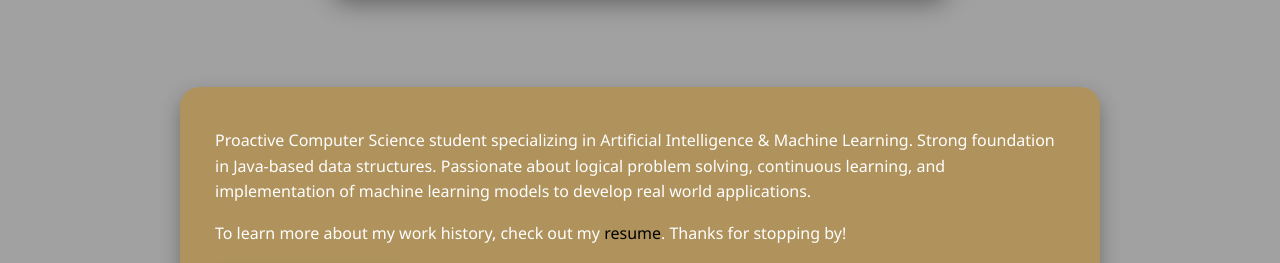
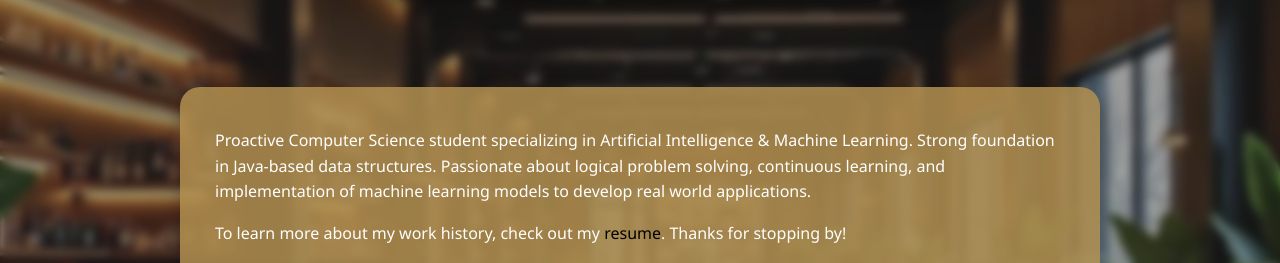
Before and after one commit to Chetana-Siva-Durga/Resume, a plain HTML site: page index.html in a window 1280 px wide. Shown: the part 213-476 px from the top of the page. Drawn offline with Linux system fonts and the light colour scheme.

Commit message:
Update style.css

```diff
--- a/style.css
+++ b/style.css
@@ -1,105 +1,4 @@
-/* Global styles */
-/*
-   dark-greenv: #3c8453
-   sarly-heige- #bcaa96
-   darkgrey -#222
-   lightgrey - #ded4d6
-   off-white -#f6f6f6
-   */
 
-/*   index.html   */
-/*html, body {
-    height: 100%;
-    margin: 0;
-    padding: 0;
-}
-
-/* Background image settings */
-/*body {
-    background-image: url("placeholder-images/back.jpg");
-    background-size: cover;
-    background-repeat: no-repeat;
-    background-position: center;
-    background-attachment: fixed;
-    min-height: 100vh;
-     font-family:'Lucida Sans', 'Lucida Sans Regular', 'Lucida Grande', 'Lucida Sans Unicode', Geneva, Verdana, sans-serif
-}
-.intro-header {
-  display: flex;
-  justify-content: center;
-  align-items: center;
-  height: 50vh;
-  text-align: center;
-}
-
-.info-box {
-  background: rgb(13, 14, 0, 0.6);
-  padding: 30px 40px;
-  border-radius: 15px;
-  box-shadow: 0 4px 15px rgba(20, 20, 19, 0.5);
-}
-
-.about-box {
-  background-color: #f5deb3;
-  padding: 30px 40px;
-  margin: 40px auto;
-  max-width: 800px;
-  border-radius: 15px;
-  box-shadow: 0 4px 10px rgba(0, 0, 0, 0.1);
-  font-family: 'Segoe UI', Tahoma, Geneva, Verdana, sans-serif;
-  line-height: 1.6;
-  color: #333;
-}
-
-
-
-
-
-
-/* to highlet links in index.html
-
-
-.social-links a:hover {
-  text-decoration: underline;
-  color: red
-}
-
-.foot a:hover{
-    color:red;
-
-}
-.r a:hover{
-    color:red;
-}
-.r{
-    color:white;
-}
-.foot{
-    color:white;
-}
-
-.social-links a, .foot a , .r a{
-    color:burlywood
-}
-
-
-#profile-summary{
-    color:white
-}
-
-/*  download button
-.download-btn{
-    margin-top: 5px;
-    padding: 5px 5px;
-    background-color:green;
-    color: white;
-
-  font-weight: bold;
-  border-radius: 10px;
-
-}*/
-
-/* Global styles */
 html, body {
     height: 100%;
     margin: 0;
@@ -110,7 +9,7 @@ html, body {
 
 /* Background image */
 body {
-    background-image: url("placeholder-images/back.jpg"); /* Replace with your image path */
+    background-image: url("https://github.com/Chetana-Siva-Durga/Resume/blob/main/back.jpg"); /* Replace with your image path */
     background-size: cover;
     background-repeat: no-repeat;
     background-position: center;
```
